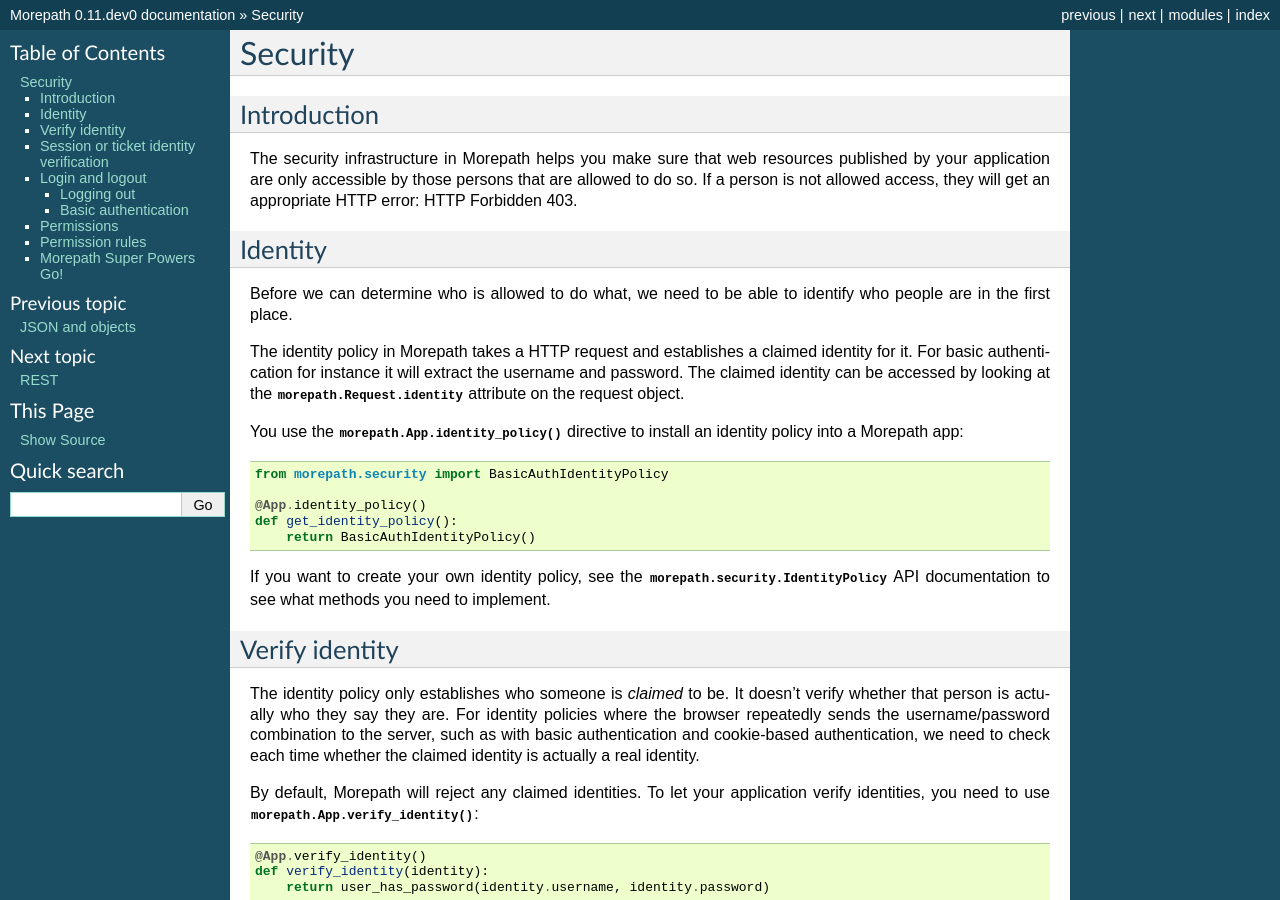
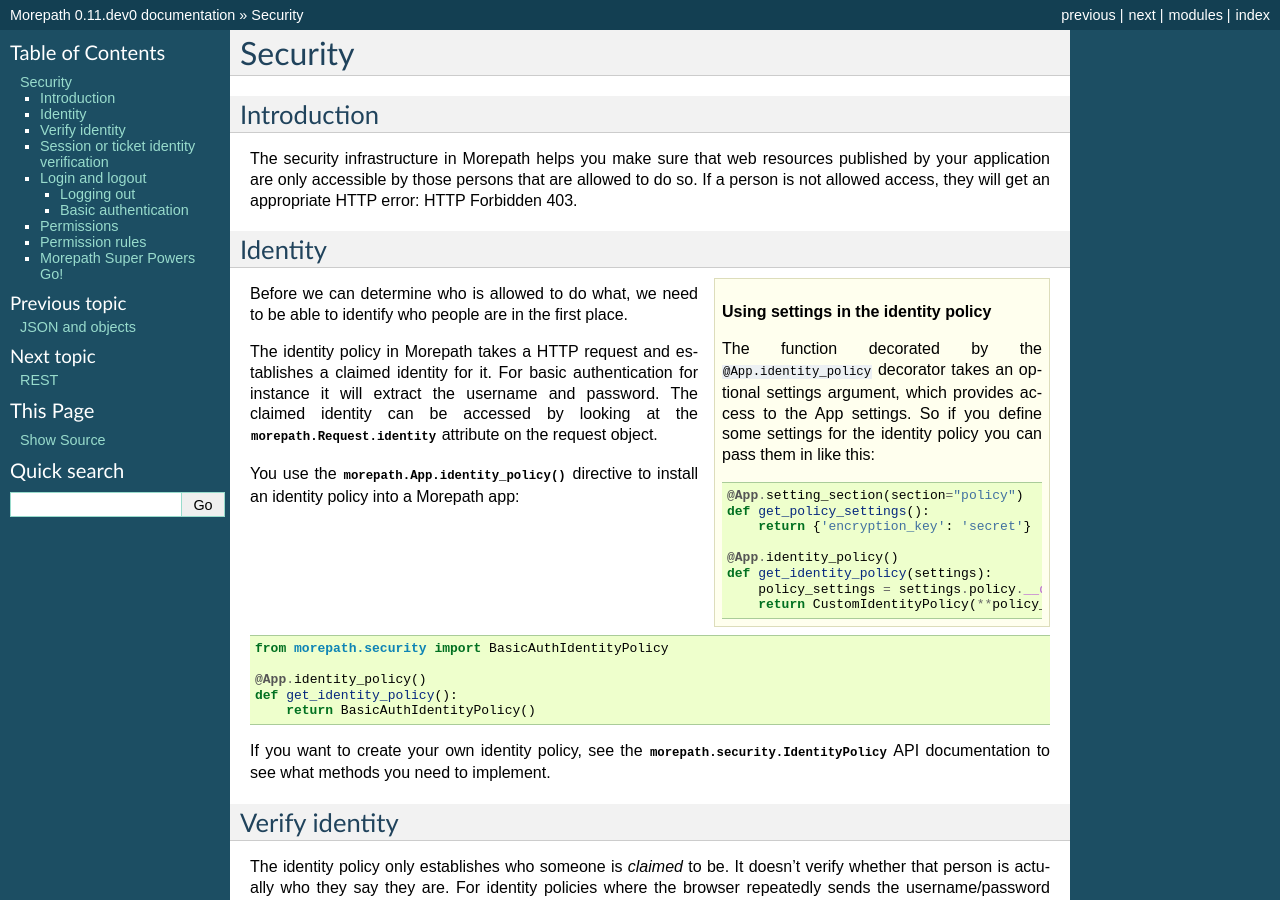
Before and after one commit to morepath/morepath, a Sphinx documentation site: the page built from doc/security.rst, in a window 1280 px wide and 900 px high. Built offline with Sphinx 7.4.7, drawn with Linux system fonts in a browser that asks for light colours.

Commit message:
Add documention for using settings in the identity policy.

```diff
--- a/doc/security.rst
+++ b/doc/security.rst
@@ -11,6 +11,22 @@
 
 Identity
 --------
+
+.. sidebar:: Using settings in the identity policy
+
+  The function decorated by the ``@App.identity_policy`` decorator takes
+  an optional settings argument, which provides access to the App settings.
+  So if you define some settings for the identity policy you can pass them
+  in like this::
+
+    @App.setting_section(section="policy")
+    def get_policy_settings():
+        return {'encryption_key': 'secret'}
+
+    @App.identity_policy()
+    def get_identity_policy(settings):
+        policy_settings = settings.policy.__dict__.copy()
+        return CustomIdentityPolicy(**policy_settings)
 
 Before we can determine who is allowed to do what, we need to be able
 to identify who people are in the first place.
```
